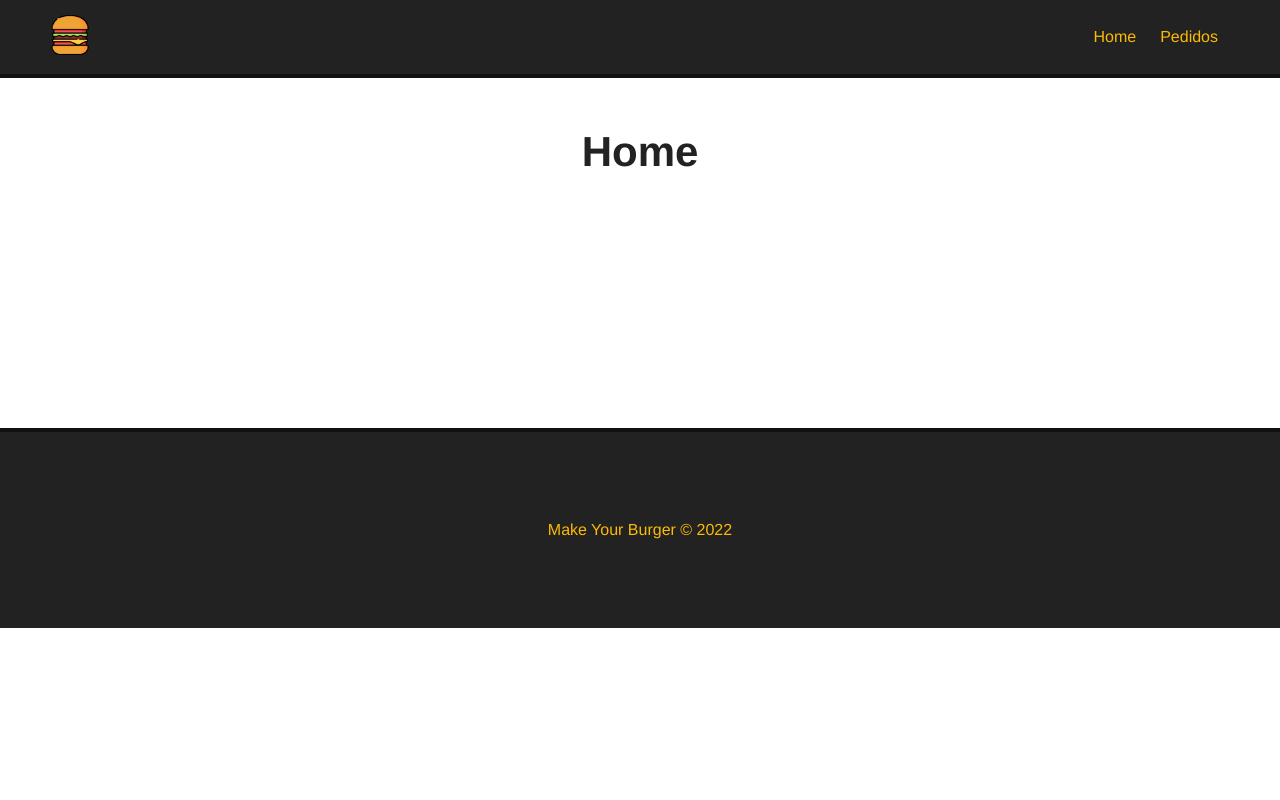
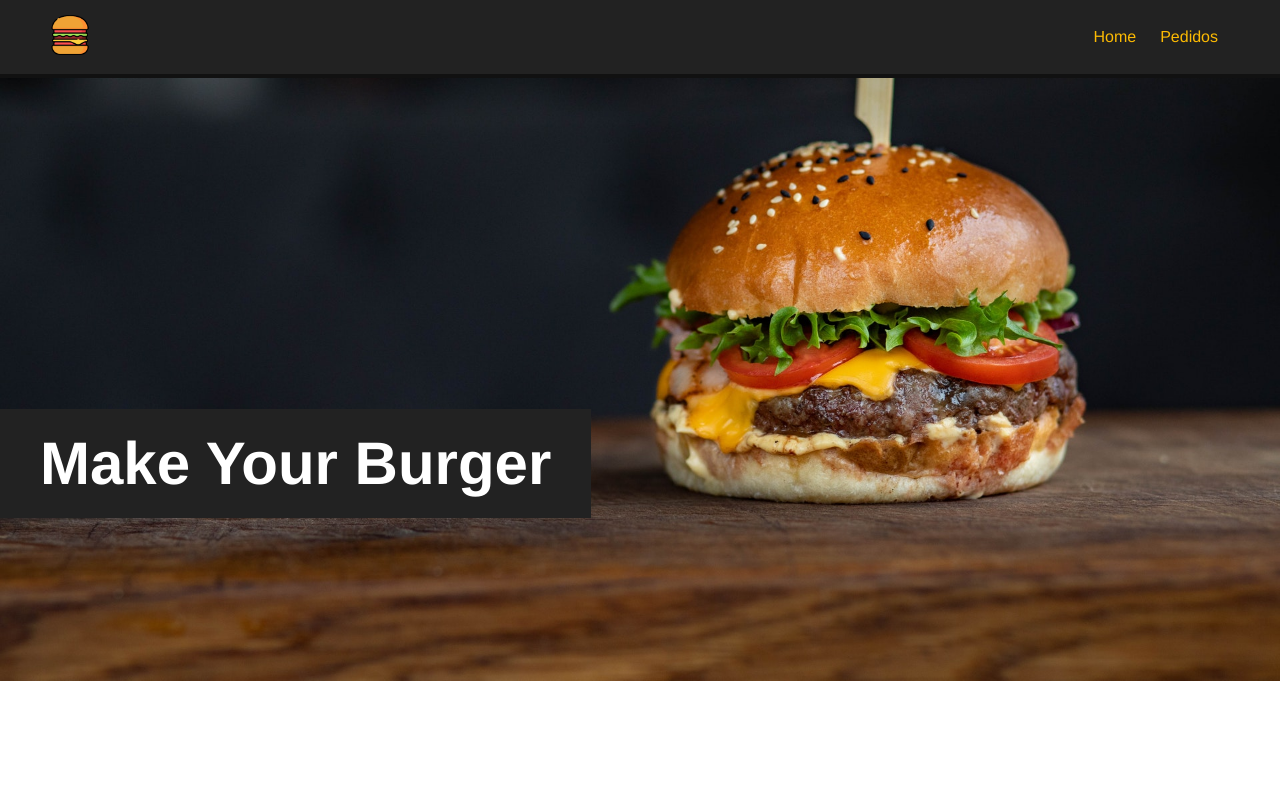
Before and after one commit to JLira/HamburgerDelivery, a Vue app: page / in a window 1280 px wide. Shown: the top 800 px of the page. Built offline with nearby package versions, Linux system fonts and the light colour scheme.

Commit message:
chore: Vue - Creating Application Banner

```diff
--- /dev/null
+++ b/src/components/Banner.vue
@@ -0,0 +1,33 @@
+<template>
+  <div id="main-banner">
+    <h1>Make Your Burger</h1>
+  </div>
+</template>
+
+<script>
+export default {
+  name: "Banner",
+};
+</script>
+
+<style scoped>
+
+#main-banner {
+  background-image: url("/public/img/burger.jpg");
+  background-position: 0 -250px;
+  background-size: cover;
+  height: 800px;
+  display: flex;
+  align-items: center;
+  justify-content: flex-start;
+  background-repeat: no-repeat;
+}
+
+#main-banner h1 {
+  color: #FFF;
+  text-align: center;
+  font-size: 60px;
+  background-color: #222;
+  padding: 20px 40px;
+}
+</style>
--- a/src/views/Home.vue
+++ b/src/views/Home.vue
@@ -1,9 +1,18 @@
 <template>
+  <Banner />
   <div class="main-Container">
-    <h1>Home</h1>
+    <h1>Monte o seu burger:</h1>
+    <p>formulário:</p>
   </div>
 </template>
 
 <script>
+import Banner from "../components/Banner.vue";
 
+export default {
+   name: "Home",
+   components: {
+     Banner
+   }
+}
 </script>
```
